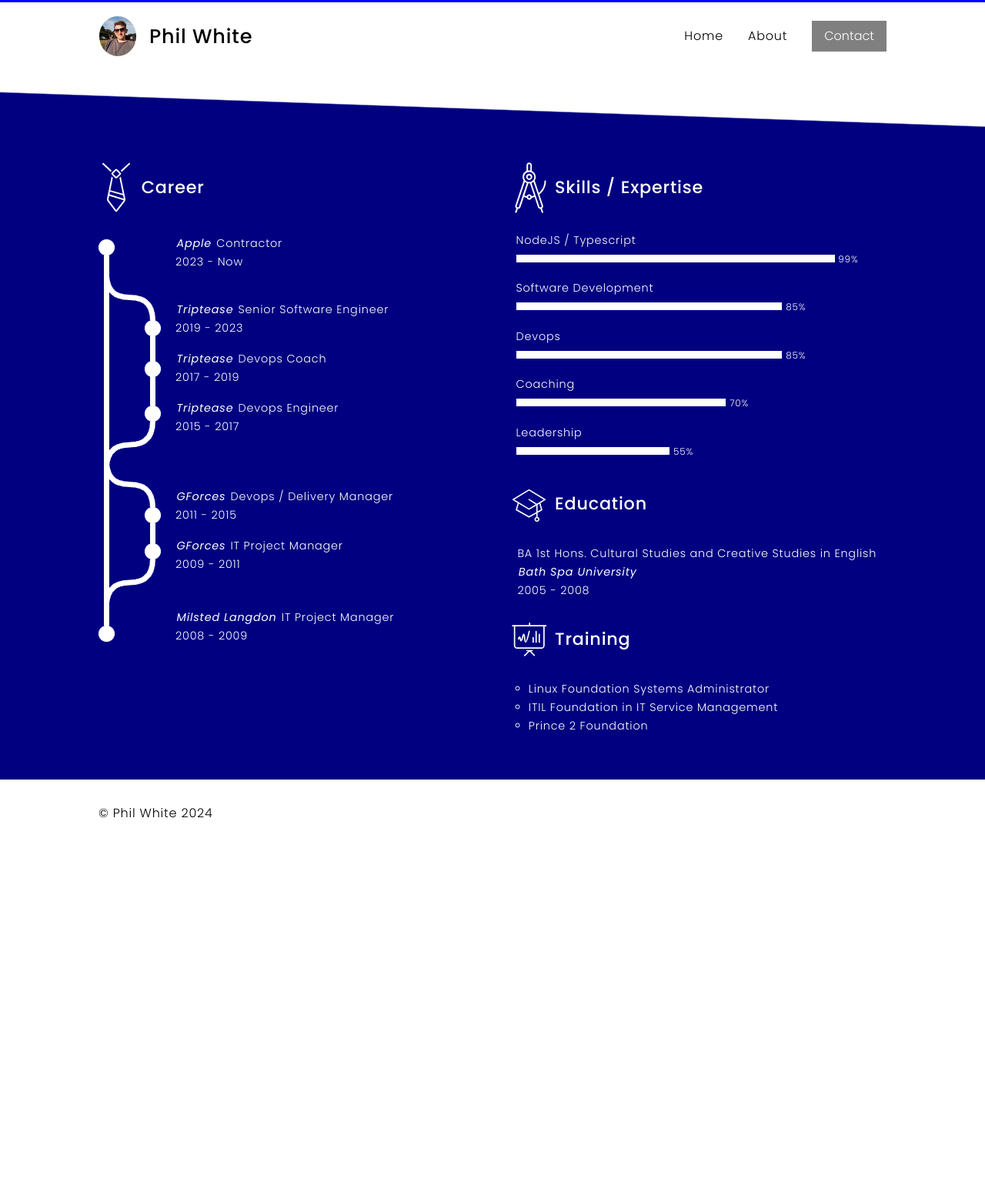
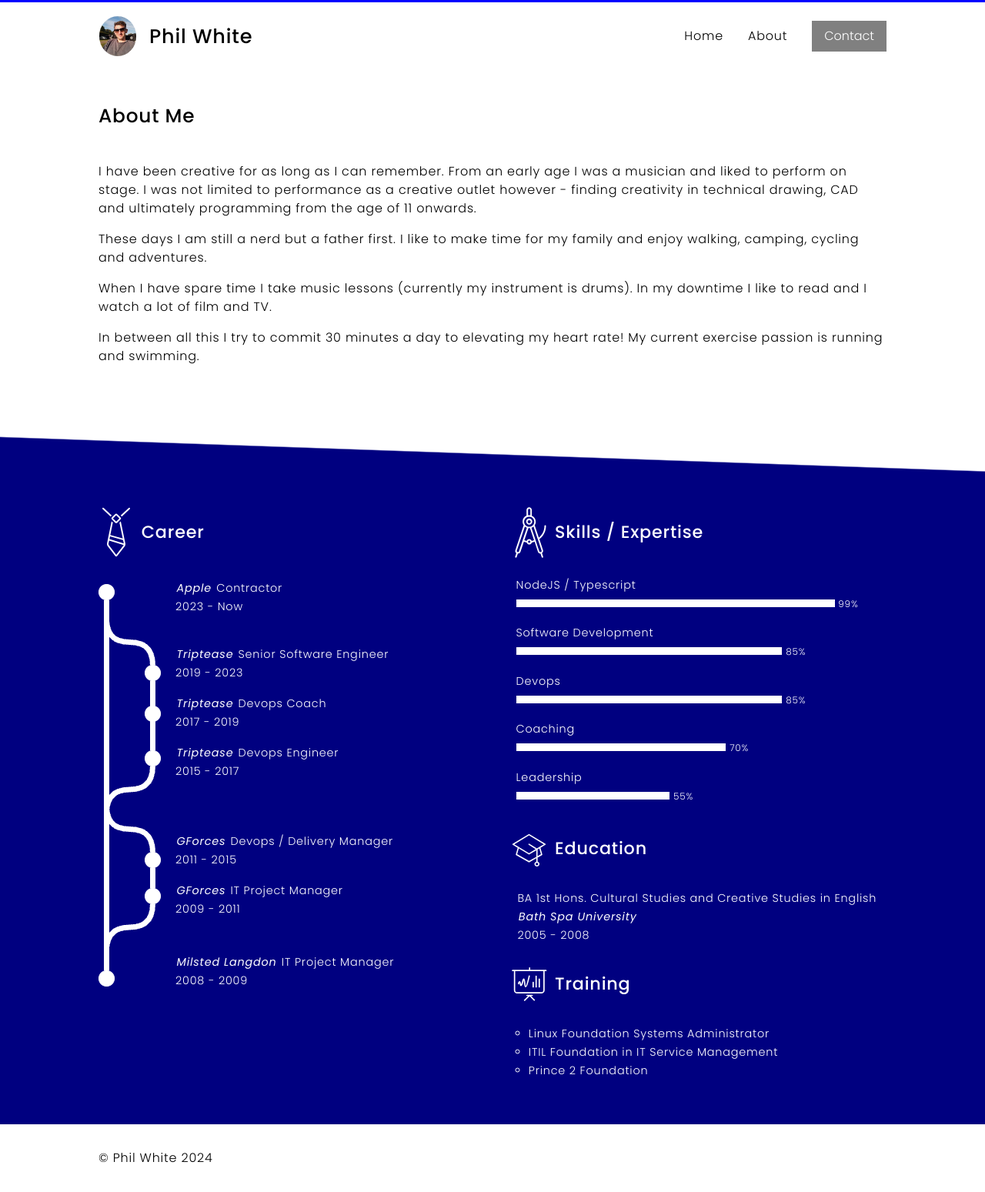
Before and after one commit to philwhiteuk/cv, a Jekyll site: the page built from pages/about.md, in a window 1280 px wide. Shown: the whole page at 77% size. Built offline with Jekyll 4.4.1, drawn with Linux system fonts in a browser that asks for light colours; before the commit the page ends 1101 px from its top, so only the background shows below that.

Commit message:
feat: about page content

```diff
--- /dev/null
+++ b/_layouts/subpage.html
@@ -0,0 +1,10 @@
+---
+layout: default
+---
+
+<section class="subpage">
+    <div class="wrapper">
+        {{ content }}
+    </div>
+</section>
+<div class="line-break-md"></div>
--- a/_sass/default.scss
+++ b/_sass/default.scss
@@ -37,5 +37,6 @@ $secondary_emphasis: black;
   "theme/_home.scss",
   "theme/_interests.scss",
   "theme/_projects.scss",
+  "theme/_subpage.scss",
   "theme/_tag.scss"
 ;
--- /dev/null
+++ b/_sass/theme/_subpage.scss
@@ -0,0 +1,7 @@
+section.subpage {
+    .wrapper {
+        align-items: flex-start;
+        flex-flow: column wrap;
+        gap: 1em 3em;
+    }
+}
--- a/pages/about.md
+++ b/pages/about.md
@@ -1,6 +1,16 @@
 ---
-layout: default
+layout: subpage
 title: About
 order: 1
 permalink: /about
 ---
+
+## About Me
+
+I have been creative for as long as I can remember. From an early age I was a musician and liked to perform on stage. I was not limited to performance as a creative outlet however - finding creativity in technical drawing, CAD and ultimately programming from the age of 11 onwards.
+
+These days I am still a nerd but a father first. I like to make time for my family and enjoy walking, camping, cycling and adventures.
+
+When I have spare time I take music lessons (currently my instrument is drums). In my downtime I like to read and I watch a lot of film and TV.
+
+In between all this I try to commit 30 minutes a day to elevating my heart rate! My current exercise passion is running and swimming.
```
